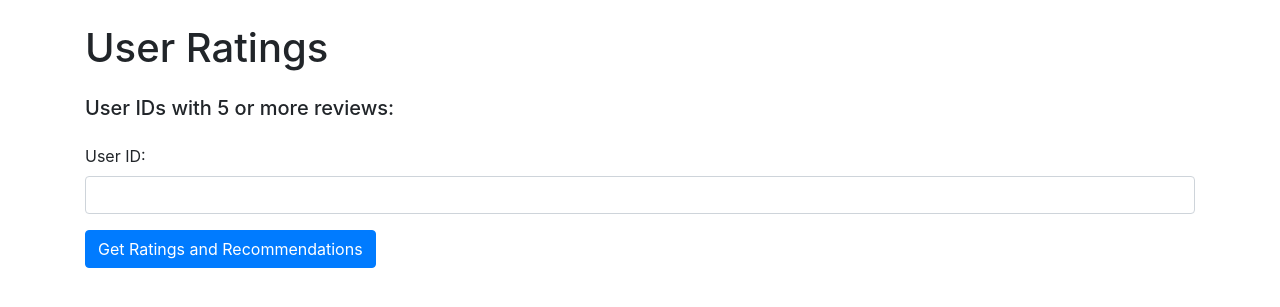
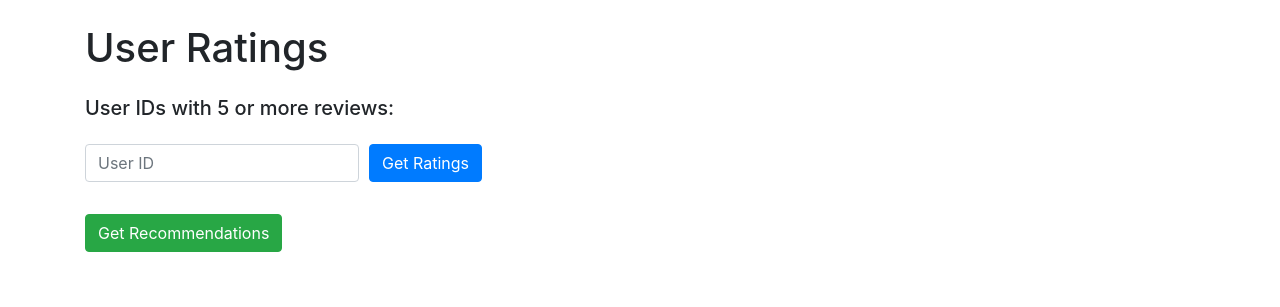
Before and after one commit to rich-ter/book-recommendation-algorithm, a Django app: page / in a window 1280 px wide. Shown: the top 307 px of the page. Run offline with Django 4.2, Linux system fonts and the light colour scheme; tables that the repository leaves empty hold one stand-in row (values such as "Sample post"); some libraries are stand-ins or nearby versions.

Commit message:
implementing the html and views changes

```diff
--- a/recommendationproject/reccommendationapp/templates/reccommendationapp/user_ratings.html
+++ b/recommendationproject/reccommendationapp/templates/reccommendationapp/user_ratings.html
@@ -4,7 +4,10 @@
   <head>
     <title>User Ratings</title>
     <!-- Bootstrap CSS -->
-    <link rel="stylesheet" href="https://stackpath.bootstrapcdn.com/bootstrap/4.5.2/css/bootstrap.min.css">
+    <link
+      rel="stylesheet"
+      href="https://stackpath.bootstrapcdn.com/bootstrap/4.5.2/css/bootstrap.min.css"
+    />
     <style>
       .rating-star {
         color: gold;
@@ -17,14 +20,59 @@
       }
     </style>
     <script>
-        function submitForm(userId) {
-            document.getElementById('user_id').value = userId;
-            document.getElementById('userForm').submit();
+      function submitForm(userId, actionType) {
+        document.getElementById("user_id").value = userId;
+        document.getElementById("action_type").value = actionType;
+        document.getElementById("userForm").submit();
+      }
+
+      function fetchRecommendations() {
+        const userId = document.getElementById("user_id").value;
+        if (!userId) {
+          alert("Please select a user first.");
+          return;
+        }
+        fetch("/fetch_recommendations/", {
+          method: "POST",
+          headers: {
+            "Content-Type": "application/json",
+            "X-CSRFToken": "{{ csrf_token }}",
+          },
+          body: JSON.stringify({ user_id: userId }),
+        })
+          .then((response) => response.json())
+          .then((data) => {
+            const recommendationsDiv =
+              document.getElementById("recommendations");
+            recommendationsDiv.innerHTML = "";
+            if (data.recommendations && data.recommendations.length > 0) {
+              data.recommendations.forEach((recommendation) => {
+                recommendationsDiv.innerHTML += `
+                            <div class="col-md-4 mb-4">
+                                <div class="card h-100">
+                                    <img src="${recommendation.image_url_m}" class="card-img-top" alt="${recommendation.title}">
+                                    <div class="card-body">
+                                        <h5 class="card-title">${recommendation.title}</h5>
+                                        <p class="card-text">${recommendation.author}</p>
+                                        <p class="card-text">ISBN: ${recommendation.isbn}</p>
+                                        <p class="card-text">Year of Publication: ${recommendation.year_of_publication}</p>
+                                        <p class="card-text">Predicted Rating: ${recommendation.predicted_rating}</p>
+                                    </div>
+                                </div>
+                            </div>
+                        `;
+              });
+            } else {
+              recommendationsDiv.innerHTML = "<p>No recommendations found.</p>";
+            }
+          })
+          .catch((error) =>
+            console.error("Error fetching recommendations:", error)
+          );
       }
     </script>
   </head>
   <body>
-  {%load static%}
     <div class="container">
       <h1 class="my-4">User Ratings</h1>
 
@@ -33,78 +81,87 @@
         <h5>User IDs with 5 or more reviews:</h5>
         <div>
           {% for id in random_user_ids %}
-                    <button type="button" class="btn btn-info btn-sm m-1" onclick="submitForm('{{ id }}')">{{ id }}</button>
+          <button
+            type="button"
+            class="btn btn-info btn-sm m-1"
+            onclick="submitForm('{{ id }}', 'load_ratings')"
+          >
+            {{ id }}
+          </button>
           {% endfor %}
         </div>
       </div>
 
       <form method="post" id="userForm" class="mb-4">
         {% csrf_token %}
-            <div class="form-group">
-                <label for="user_id">User ID:</label>
-                <input type="text" class="form-control" id="user_id" name="user_id" required>
+        <input type="hidden" id="action_type" name="action_type" value="" />
+        <div class="form-row align-items-end">
+          <div class="col-auto">
+            <label for="user_id" class="sr-only">User ID</label>
+            <input
+              type="text"
+              class="form-control mb-2"
+              id="user_id"
+              name="user_id"
+              placeholder="User ID"
+              required
+            />
           </div>
-            <button type="submit" class="btn btn-primary">Get Ratings and Recommendations</button>
+          <div class="col-auto">
+            <button
+              type="submit"
+              class="btn btn-primary mb-2"
+              onclick="submitForm(document.getElementById('user_id').value, 'load_ratings')"
+            >
+              Get Ratings
+            </button>
+          </div>
+        </div>
       </form>
 
+      <button
+        type="button"
+        class="btn btn-success mb-4"
+        onclick="fetchRecommendations()"
+      >
+        Get Recommendations
+      </button>
+
+      <div id="recommendations" class="row">
         {% if user_ratings is not None %}
-            <ul class="nav nav-tabs" id="myTab" role="tablist">
-                <li class="nav-item" role="presentation">
-                    <a class="nav-link active" id="ratings-tab" data-toggle="tab" href="#ratings" role="tab" aria-controls="ratings" aria-selected="true">Ratings</a>
-                </li>
-                <li class="nav-item" role="presentation">
-                    <a class="nav-link" id="recommendations-tab" data-toggle="tab" href="#recommendations" role="tab" aria-controls="recommendations" aria-selected="false">Recommendations</a>
-                </li>
-            </ul>
-            <div class="tab-content" id="myTabContent">
-                <div class="tab-pane fade show active" id="ratings" role="tabpanel" aria-labelledby="ratings-tab">
         <h2 class="my-4">Ratings for User {{ user_id }}</h2>
         <div class="row">
           {% for rating in user_ratings %}
           <div class="col-md-4 mb-4">
             <div class="card h-100">
               {% if rating.book.image_url_m %}
-                                        <img src="{{ rating.book.image_url_m }}" class="card-img-top" alt="{{ rating.book.title }}">
+              <img
+                src="{{ rating.book.image_url_m }}"
+                class="card-img-top"
+                alt="{{ rating.book.title }}"
+              />
               {% else %}
-                                        <img src="{% static 'reccommendationapp/images/no_image_available.png' %}" class="card-img-top no-image" alt="No Image Available">
+              <img
+                src="{% static 'reccommendationapp/images/no_image_available.png' %}"
+                class="card-img-top no-image"
+                alt="No Image Available"
+              />
               {% endif %}
               <div class="card-body">
                 <h5 class="card-title">{{ rating.book.title }}</h5>
                 <p class="card-text">{{ rating.book.author }}</p>
                 <p class="card-text">ISBN: {{ rating.book.isbn }}</p>
-                                        <p class="card-text">Year of Publication: {{ rating.book.year_of_publication }}</p>
+                <p class="card-text">
+                  Year of Publication: {{ rating.book.year_of_publication }}
+                </p>
                 <p class="card-text">Rating: {{ rating.book_rating }}</p>
               </div>
             </div>
           </div>
           {% endfor %}
         </div>
+        {% endif %}
       </div>
-                <div class="tab-pane fade" id="recommendations" role="tabpanel" aria-labelledby="recommendations-tab">
-                    <h2 class="my-4">Recommendations for User {{ user_id }}</h2>
-                    <div class="row">
-                        {% for recommendation in recommendations %}
-                            <div class="col-md-4 mb-4">
-                                <div class="card h-100">
-                                    {% if recommendation.book.image_url_m %}
-                                        <img src="{{ recommendation.book.image_url_m }}" class="card-img-top" alt="{{ recommendation.book.title }}">
-                                    {% else %}
-                                        <img src="{% static 'reccommendationapp/images/no_image_available.png' %}" class="card-img-top no-image" alt="No Image Available">
-                                    {% endif %}
-                                    <div class="card-body">
-                                        <h5 class="card-title">{{ recommendation.book.title }}</h5>
-                                        <p class="card-text">{{ recommendation.book.author }}</p>
-                                        <p class="card-text">ISBN: {{ recommendation.book.isbn }}</p>
-                                        <p class="card-text">Year of Publication: {{ recommendation.book.year_of_publication }}</p>
-                                        <p class="card-text">Predicted Rating: {{ recommendation.predicted_rating }}</p>
-                                    </div>
-                                </div>
-                            </div>
-                        {% endfor %}
-                    </div>
-                </div>
-            </div>
-        {% endif %}
     </div>
 
     <!-- Bootstrap JS and dependencies -->
--- a/recommendationproject/reccommendationapp/urls.py
+++ b/recommendationproject/reccommendationapp/urls.py
@@ -1,6 +1,8 @@
 from django.urls import path
-from .views import user_ratings_view
+from .views import user_ratings_view, fetch_recommendations
 
 urlpatterns = [
     path('', user_ratings_view, name='user_ratings'),
+    path('fetch_recommendations/', fetch_recommendations, name='fetch_recommendations'),
+
 ]
--- a/recommendationproject/reccommendationapp/views.py
+++ b/recommendationproject/reccommendationapp/views.py
@@ -1,15 +1,19 @@
-from django.shortcuts import render
-
-# Create your views here.
 from django.shortcuts import render, get_object_or_404
+from django.http import JsonResponse
 from .models import User, Rating, Book
-from .forms import UserRecommendationForm
 import random
 from django.db.models import Count
+import os
+import sys
+import json
+
+# Ensure the recommendation module is in the Python path
+sys.path.append(os.path.dirname(os.path.dirname(os.path.abspath(__file__))))
+
+from maybe_solution import load_data, build_tfidf_matrix, load_or_compute_nn, load_or_compute_svd, hybrid_recommendations
 
 def user_ratings_view(request):
     user_ratings = None
-    recommendations = None
     user_id = None
 
     # Fetch user IDs of users who have at least 5 reviews
@@ -18,25 +22,46 @@
     random.shuffle(user_ids_with_reviews)
     random_user_ids = user_ids_with_reviews[:10]  # Limit to 10 random user IDs
 
-    if request.method == 'POST':
+    if request.method == 'POST' and request.POST.get('action_type') == 'load_ratings':
         user_id = request.POST.get('user_id')
         user = get_object_or_404(User, user_id=user_id)
         user_ratings = Rating.objects.filter(user=user).select_related('book')
 
-        # Fetch recommendations (example logic, you might need to replace this with your actual recommendation algorithm)
-        rated_books = user_ratings.values_list('book_id', flat=True)
-        recommended_books = Book.objects.exclude(id__in=rated_books)[:10]  # Replace with your recommendation logic
+    return render(request, 'reccommendationapp/user_ratings.html', {
+        'user_id': user_id,
+        'user_ratings': user_ratings,
+        'random_user_ids': random_user_ids,
+    })
+
+def fetch_recommendations(request):
+    if request.method == 'POST':
+        data = json.loads(request.body)
+        user_id = data.get('user_id')
+
+        if not user_id:
+            return JsonResponse({'error': 'User ID is required.'}, status=400)
+
+        user = get_object_or_404(User, user_id=user_id)
+
+        # Fetch recommendations using the hybrid recommendation system
+        ratings_df = load_data()
+        tfidf_matrix, books = build_tfidf_matrix()
+        nn = load_or_compute_nn(tfidf_matrix)
+        svd = load_or_compute_svd(ratings_df)
+        recommended_books = hybrid_recommendations(user_id, ratings_df, tfidf_matrix, books, nn, svd, num_recommendations=10)
+
         recommendations = [
             {
-                'book': book,
-                'predicted_rating': 'N/A'  # Replace with actual predicted rating logic
+                'title': book.title,
+                'author': book.author,
+                'isbn': book.isbn,
+                'year_of_publication': book.year_of_publication,
+                'image_url_m': book.image_url_m,
+                'predicted_rating': 'N/A'  # Replace with actual predicted rating logic if needed
             }
             for book in recommended_books
         ]
 
-    return render(request, 'reccommendationapp/user_ratings.html', {
-        'user_id': user_id,
-        'user_ratings': user_ratings,
-        'recommendations': recommendations,
-        'random_user_ids': random_user_ids,
-    })
+        return JsonResponse({'recommendations': recommendations})
+
+    return JsonResponse({'error': 'Invalid request method.'}, status=405)
```
Also changed, not shown: recommendationproject/maybe_solution.py (+25 -10 lines). Lines whose indentation alone changed are shown as unchanged.
